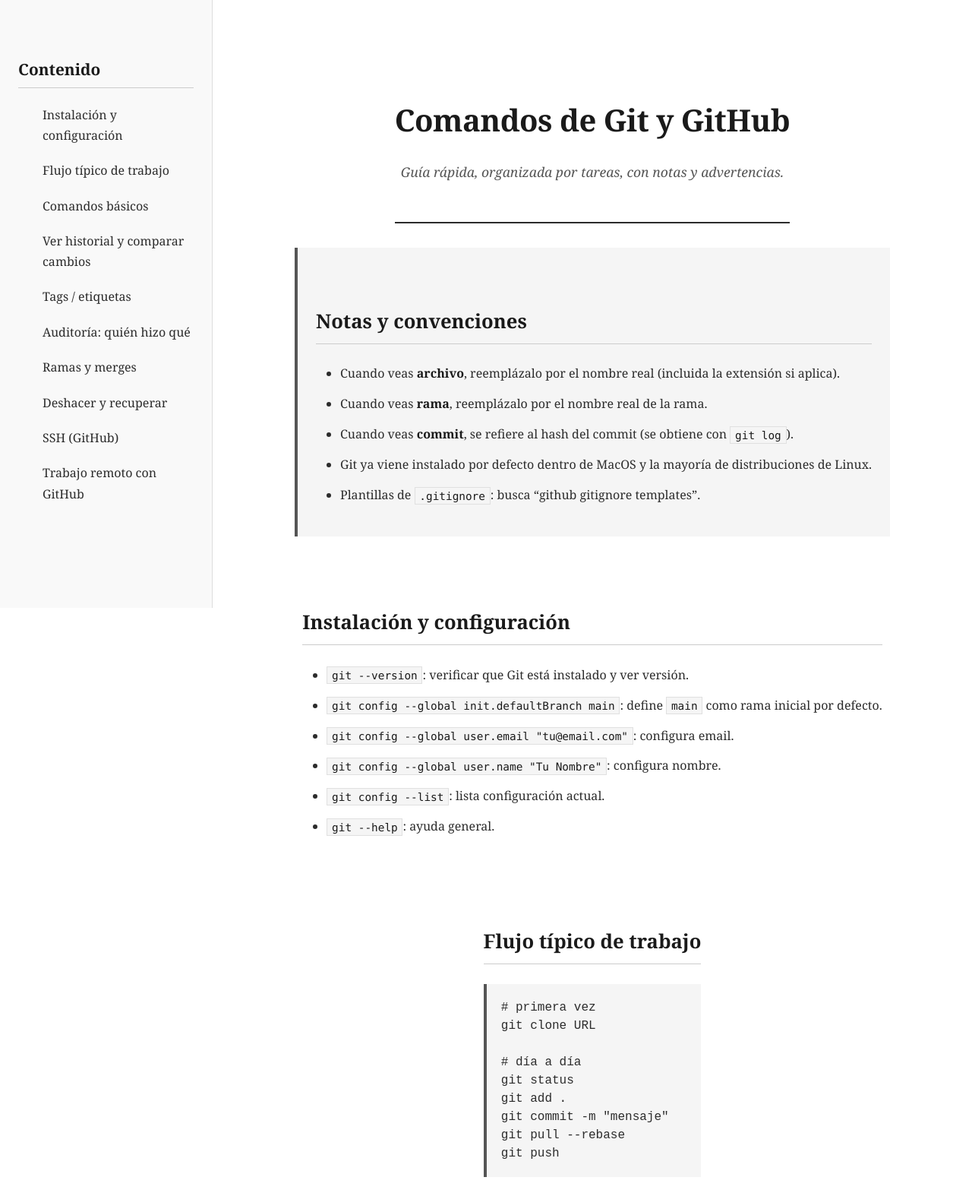
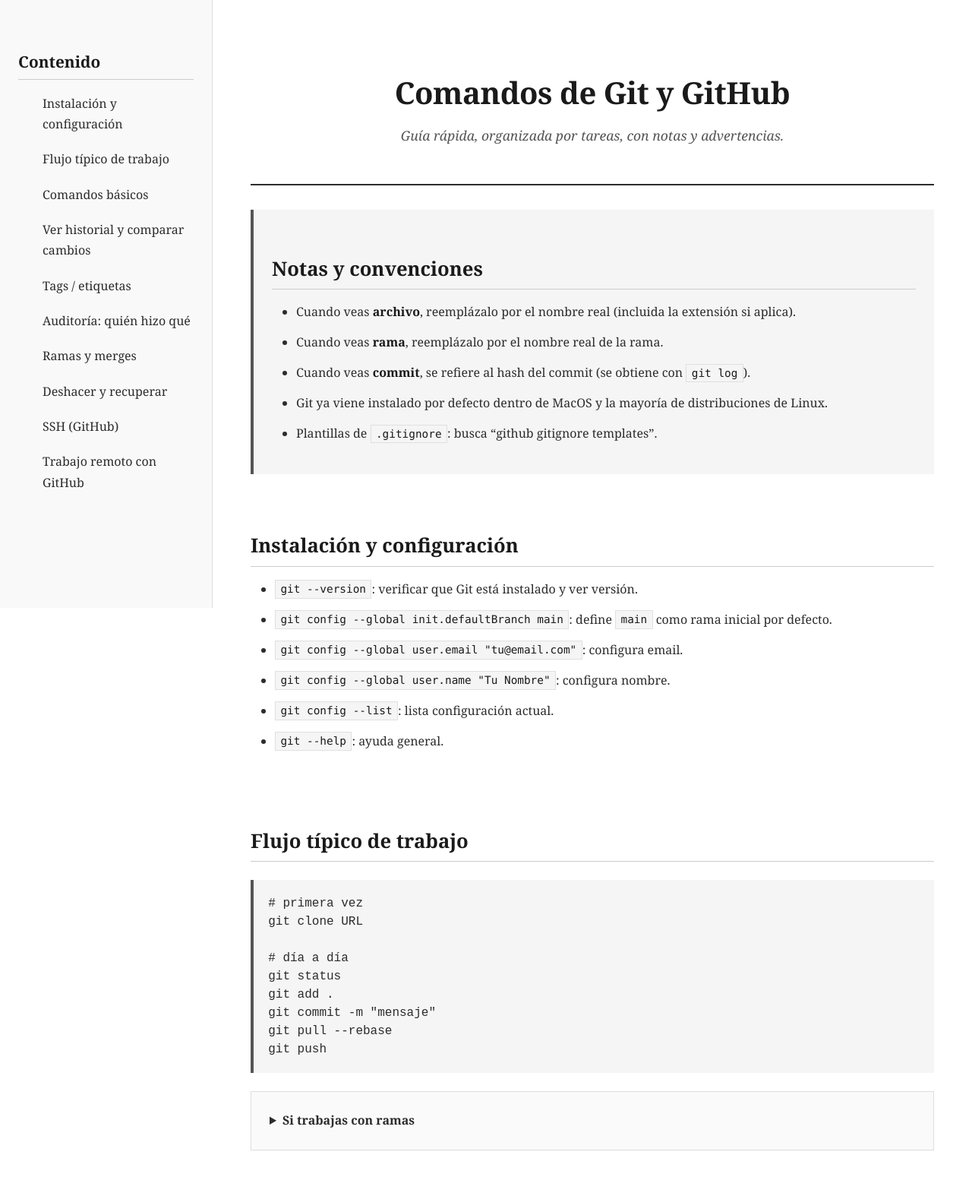
Before and after one commit to AJVP1/git-github, a plain HTML site: page index.html in a window 1280 px wide. Shown: the top 1570 px of the page at 76% size. Drawn offline with Linux system fonts and the light colour scheme.

Commit message:
estilos parte 2

```diff
--- a/styles.css
+++ b/styles.css
@@ -36,7 +36,9 @@ main {
   justify-content: center;
   align-items: center;
   margin-left: 280px;
-  padding: 2em 3em;
+  padding: 32px 48px;
+  max-width: 100%;
+  width: 100%;
 }
 
 /* ========================================
@@ -45,21 +47,23 @@ main {
 
 header {
   text-align: center;
-  padding: 2em 0;
-  margin-bottom: 2em;
+  padding: 32px 0;
+  margin-bottom: 32px;
   border-bottom: 2px solid #2c2c2c;
+  width: 100%;
+  max-width: 900px;
 }
 
 header h1 {
-  font-size: 2.5em;
+  font-size: 40px;
   font-weight: 700;
-  margin-bottom: 0.5em;
+  margin-bottom: 8px;
   color: #1a1a1a;
   letter-spacing: -0.5px;
 }
 
 header p {
-  font-size: 1.1em;
+  font-size: 17.6px;
   color: #555555;
   font-style: italic;
 }
@@ -76,14 +80,14 @@ nav {
   height: 100vh;
   background-color: #f9f9f9;
   border-right: 1px solid #dddddd;
-  padding: 2em 1.5em;
+  padding: 32px 24px;
   overflow-y: auto;
   z-index: 100;
 }
 
 nav h2 {
-  font-size: 1.3em;
-  margin-bottom: 0.8em;
+  font-size: 20.8px;
+  margin-bottom: 12.8px;
   color: #1a1a1a;
 }
 
@@ -92,7 +96,7 @@ nav ul {
 }
 
 nav ul li {
-  margin-bottom: 0.6em;
+  margin-bottom: 9.6px;
 }
 
 nav ul li a {
@@ -101,7 +105,7 @@ nav ul li a {
   font-weight: 500;
   transition: color 0.2s ease;
   display: block;
-  padding: 0.3em 0;
+  padding: 4.8px 0;
 }
 
 nav ul li a:hover {
@@ -114,25 +118,25 @@ nav ul li a:hover {
    ======================================== */
 
 h1 {
-  font-size: 2em;
+  font-size: 32px;
   font-weight: 700;
-  margin: 1.5em 0 0.8em 0;
+  margin: 24px 0 12.8px 0;
   color: #1a1a1a;
 }
 
 h2 {
-  font-size: 1.6em;
+  font-size: 25.6px;
   font-weight: 700;
-  margin: 2em 0 1em 0;
-  padding-bottom: 0.3em;
+  margin: 32px 0 16px 0;
+  padding-bottom: 4.8px;
   border-bottom: 1px solid #cccccc;
   color: #1a1a1a;
 }
 
 h3 {
-  font-size: 1.25em;
+  font-size: 20px;
   font-weight: 600;
-  margin: 1.5em 0 0.8em 0;
+  margin: 24px 0 12.8px 0;
   color: #2c2c2c;
 }
 
@@ -141,14 +145,18 @@ h3 {
    ======================================== */
 
 section {
-  margin-bottom: 3em;
+  margin-bottom: 48px;
+  width: 100%;
+  max-width: 900px;
 }
 
 section#notas {
   background-color: #f5f5f5;
-  padding: 1.5em;
+  padding: 24px;
   border-left: 4px solid #555555;
-  margin-bottom: 2.5em;
+  margin-bottom: 40px;
+  width: 100%;
+  max-width: 900px;
 }
 
 /* ========================================
@@ -157,13 +165,13 @@ section#notas {
 
 ul,
 ol {
-  margin-left: 2em;
-  margin-bottom: 1em;
+  margin-left: 32px;
+  margin-bottom: 16px;
 }
 
 ul li,
 ol li {
-  margin-bottom: 0.8em;
+  margin-bottom: 12.8px;
   line-height: 1.7;
 }
 
@@ -187,9 +195,9 @@ a:hover {
 
 code {
   font-family: "Consolas", "Monaco", "Courier New", monospace;
-  font-size: 0.9em;
+  font-size: 14.4px;
   background-color: #f5f5f5;
-  padding: 0.2em 0.4em;
+  padding: 3.2px 6.4px;
   border: 1px solid #e0e0e0;
   color: #1a1a1a;
 }
@@ -197,8 +205,8 @@ code {
 pre {
   background-color: #f5f5f5;
   border-left: 4px solid #555555;
-  padding: 1.2em;
-  margin: 1.5em 0;
+  padding: 19.2px;
+  margin: 24px 0;
   overflow-x: auto;
   line-height: 1.5;
 }
@@ -207,7 +215,7 @@ pre code {
   background-color: transparent;
   border: none;
   padding: 0;
-  font-size: 0.95em;
+  font-size: 15.2px;
 }
 
 /* ========================================
@@ -215,8 +223,8 @@ pre code {
    ======================================== */
 
 details {
-  margin: 1.5em 0;
-  padding: 1em;
+  margin: 24px 0;
+  padding: 16px;
   background-color: #fafafa;
   border: 1px solid #dddddd;
 }
@@ -227,7 +235,7 @@ summary {
   color: #2c2c2c;
   -webkit-user-select: none;
   user-select: none;
-  padding: 0.5em;
+  padding: 8px;
   transition: background-color 0.2s ease;
 }
 
@@ -236,12 +244,12 @@ summary:hover {
 }
 
 details[open] summary {
-  margin-bottom: 1em;
+  margin-bottom: 16px;
   border-bottom: 1px solid #dddddd;
 }
 
 details p {
-  margin: 0.8em 0;
+  margin: 12.8px 0;
 }
 
 /* ========================================
@@ -249,7 +257,7 @@ details p {
    ======================================== */
 
 p {
-  margin-bottom: 1em;
+  margin-bottom: 16px;
   color: #2c2c2c;
 }
 
@@ -287,7 +295,7 @@ em {
   main {
     margin-left: 0;
     max-width: 100%;
-    padding: 1em;
+    padding: 16px;
   }
 
   section {
@@ -320,19 +328,19 @@ em {
     height: auto;
     border-right: none;
     border-bottom: 1px solid #dddddd;
-    padding: 1em 1.5em;
+    padding: 16px 24px;
   }
 
   main {
     margin-left: 0;
-    padding: 1em 1.5em;
+    padding: 16px 24px;
   }
 
   header h1 {
-    font-size: 2em;
+    font-size: 32px;
   }
 
   h2 {
-    font-size: 1.4em;
+    font-size: 22.4px;
   }
 }
```
